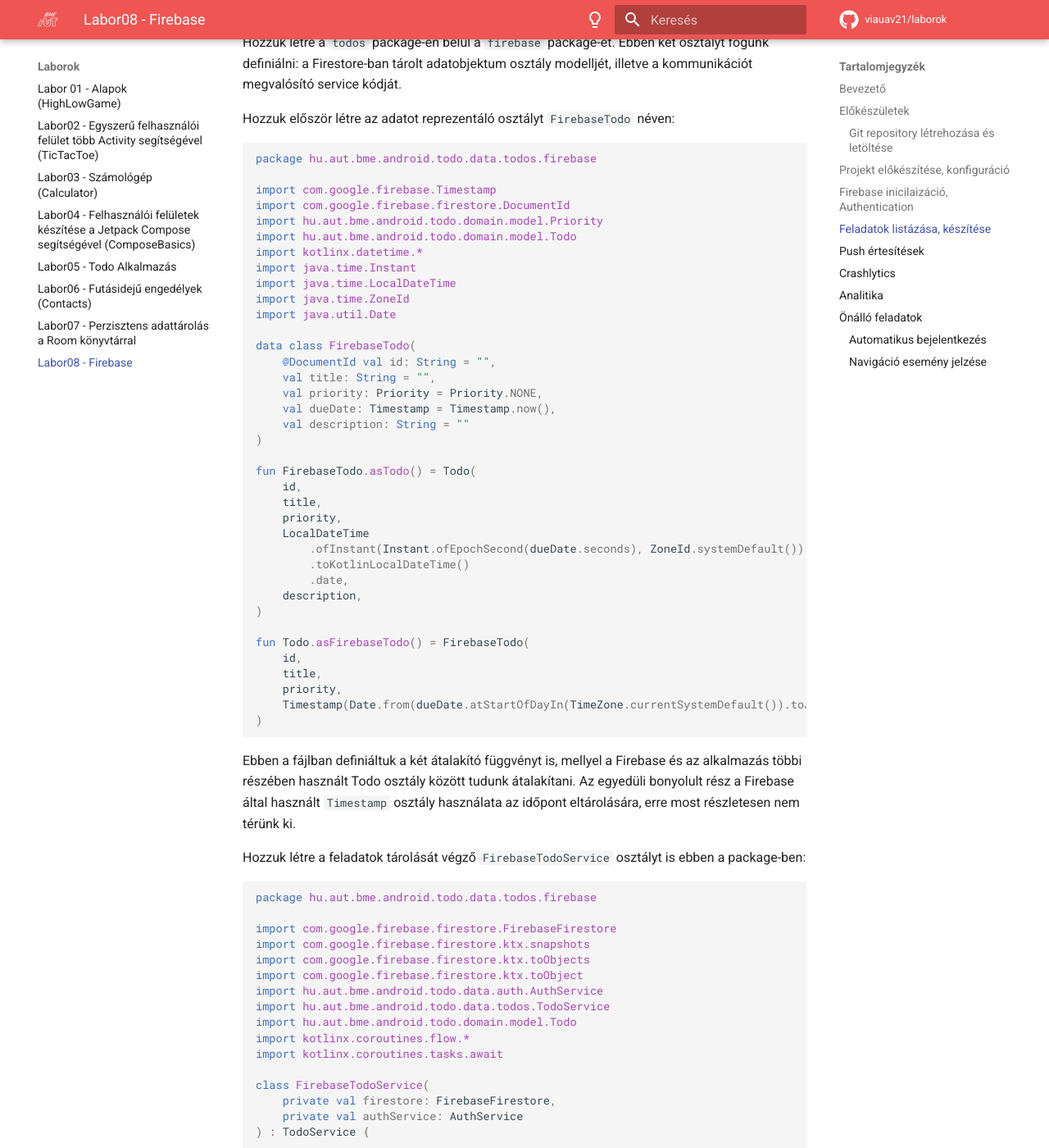
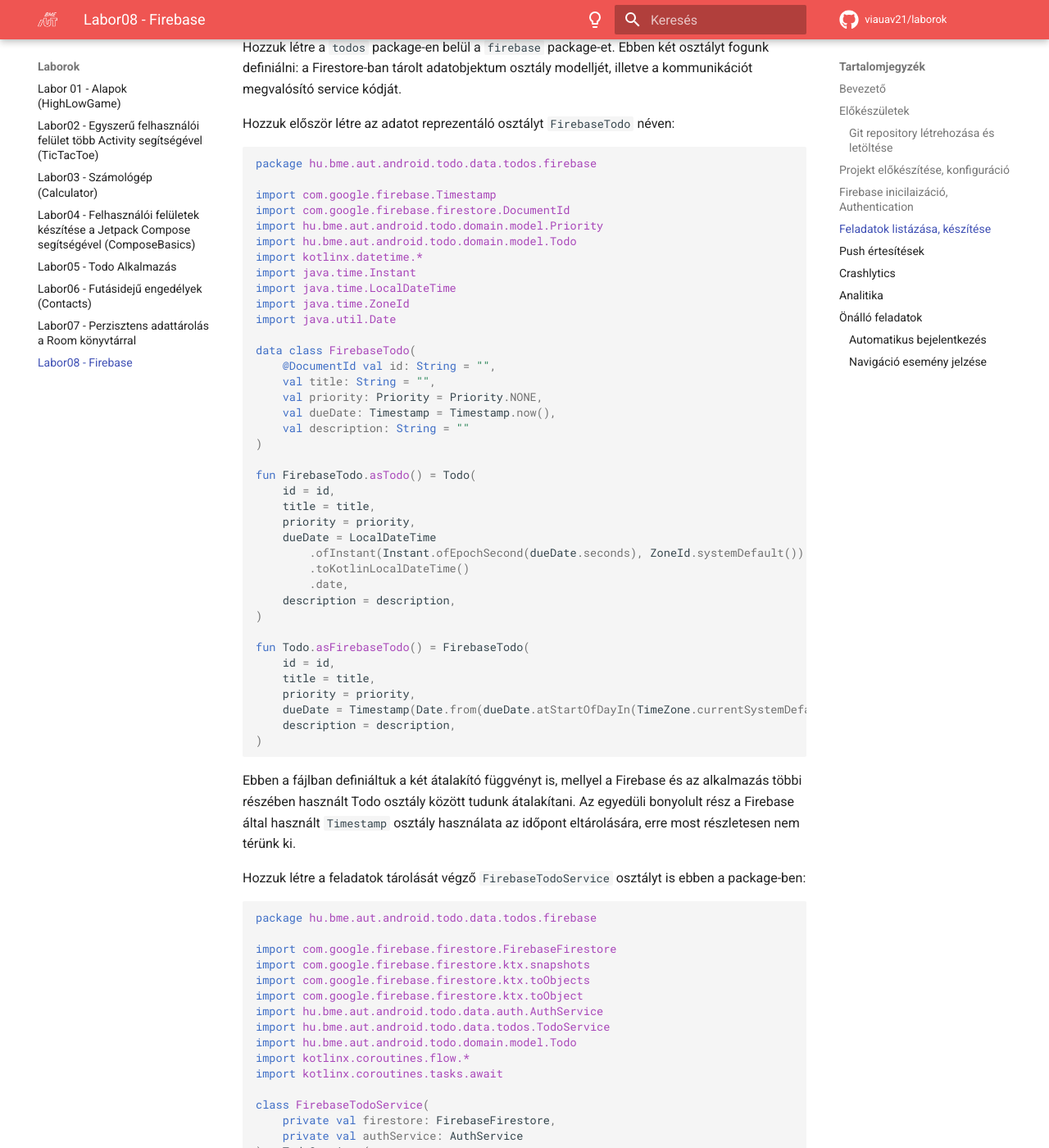
Before and after one commit to VIAUAV21/laborok, an MkDocs documentation site: the page built from docs/laborok/firebase/index.md, in a window 1280 px wide and 1400 px high, scrolled down 9614 px. Shown: the whole window at 82% size. Built offline with MkDocs 1.6.1 and Material for MkDocs 9.7.7, drawn with Linux system fonts in a browser that asks for light colours; comment, search, counter and statistics services are not loaded; some of the changed text lies outside the part shown.

Commit message:
Firebase labor bugfix (missing todo description) + minor formatting

````diff
--- a/docs/laborok/firebase/index.md
+++ b/docs/laborok/firebase/index.md
@@ -134,11 +136,11 @@
 Készítsük el a megfelelő `Service` osztályt. Hozzunk létre a `data/auth` package-en belül a `FirebaseAuthService` osztályt! Valósítsuk meg az `AuthService` interfész egyes metódusait! Ehhez szükségünk lesz egy `FirebaseAuth` objektumra, melyet külső forrásból fogunk megkapni:
 
 ```kotlin
-package hu.aut.bme.android.todo.data.auth
+package hu.bme.aut.android.todo.data.auth
 
 import com.google.firebase.auth.FirebaseAuth
 import com.google.firebase.auth.UserProfileChangeRequest
-import hu.aut.bme.android.todo.domain.model.User
+import hu.bme.aut.android.todo.domain.model.User
 import kotlinx.coroutines.channels.awaitClose
 import kotlinx.coroutines.flow.Flow
 import kotlinx.coroutines.flow.callbackFlow
@@ -258,12 +260,12 @@
 
 Hozzuk először létre az adatot reprezentáló osztályt `FirebaseTodo` néven:
 ```kotlin
-package hu.aut.bme.android.todo.data.todos.firebase
+package hu.bme.aut.android.todo.data.todos.firebase
 
 import com.google.firebase.Timestamp
 import com.google.firebase.firestore.DocumentId
-import hu.aut.bme.android.todo.domain.model.Priority
-import hu.aut.bme.android.todo.domain.model.Todo
+import hu.bme.aut.android.todo.domain.model.Priority
+import hu.bme.aut.android.todo.domain.model.Todo
 import kotlinx.datetime.*
 import java.time.Instant
 import java.time.LocalDateTime
@@ -279,36 +281,37 @@
 )
 
 fun FirebaseTodo.asTodo() = Todo(
-    id,
-    title,
-    priority,
-    LocalDateTime
+    id = id,
+    title = title,
+    priority = priority,
+    dueDate = LocalDateTime
         .ofInstant(Instant.ofEpochSecond(dueDate.seconds), ZoneId.systemDefault())
         .toKotlinLocalDateTime()
         .date,
-    description,
+    description = description,
 )
 
 fun Todo.asFirebaseTodo() = FirebaseTodo(
-    id,
-    title,
-    priority,
-    Timestamp(Date.from(dueDate.atStartOfDayIn(TimeZone.currentSystemDefault()).toJavaInstant()))
+    id = id,
+    title = title,
+    priority = priority,
+    dueDate = Timestamp(Date.from(dueDate.atStartOfDayIn(TimeZone.currentSystemDefault()).toJavaInstant())),
+    description = description,
 )
 ```
 Ebben a fájlban definiáltuk a két átalakító függvényt is, mellyel a Firebase és az alkalmazás többi részében használt Todo osztály között tudunk átalakítani. Az egyedüli bonyolult rész a Firebase által használt `Timestamp` osztály használata az időpont eltárolására, erre most részletesen nem térünk ki.
 
 Hozzuk létre a feladatok tárolását végző `FirebaseTodoService` osztályt is ebben a package-ben:
 ```kotlin
-package hu.aut.bme.android.todo.data.todos.firebase
+package hu.bme.aut.android.todo.data.todos.firebase
 
 import com.google.firebase.firestore.FirebaseFirestore
 import com.google.firebase.firestore.ktx.snapshots
 import com.google.firebase.firestore.ktx.toObjects
 import com.google.firebase.firestore.ktx.toObject
-import hu.aut.bme.android.todo.data.auth.AuthService
-import hu.aut.bme.android.todo.data.todos.TodoService
-import hu.aut.bme.android.todo.domain.model.Todo
+import hu.bme.aut.android.todo.data.auth.AuthService
+import hu.bme.aut.android.todo.data.todos.TodoService
+import hu.bme.aut.android.todo.domain.model.Todo
 import kotlinx.coroutines.flow.*
 import kotlinx.coroutines.tasks.await
 
@@ -365,15 +368,15 @@
 Végül ne felejtsük el befrissíteni a `TodoApplication` osztályunkat, hogy a Firestoreban tárolt feladatokat használja az alkalmazás:
 
 ```kotlin
-package hu.aut.bme.android.todo
+package hu.bme.aut.android.todo
 
 import android.app.Application
 import com.google.firebase.auth.FirebaseAuth
 import com.google.firebase.firestore.FirebaseFirestore
-import hu.aut.bme.android.todo.data.auth.AuthService
-import hu.aut.bme.android.todo.data.auth.FirebaseAuthService
-import hu.aut.bme.android.todo.data.todos.TodoService
-import hu.aut.bme.android.todo.data.todos.firebase.FirebaseTodoService
+import hu.bme.aut.android.todo.data.auth.AuthService
+import hu.bme.aut.android.todo.data.auth.FirebaseAuthService
+import hu.bme.aut.android.todo.data.todos.TodoService
+import hu.bme.aut.android.todo.data.todos.firebase.FirebaseTodoService
 
 class TodoApplication : Application(){
     override fun onCreate() {
````
Also changed, not shown: other parts of docs/laborok/firebase/index.md (+10 -8 lines), docs/laborok/firebase/assets/firebase_push_1.png, docs/laborok/firebase/assets/firebase_push_2.png.
